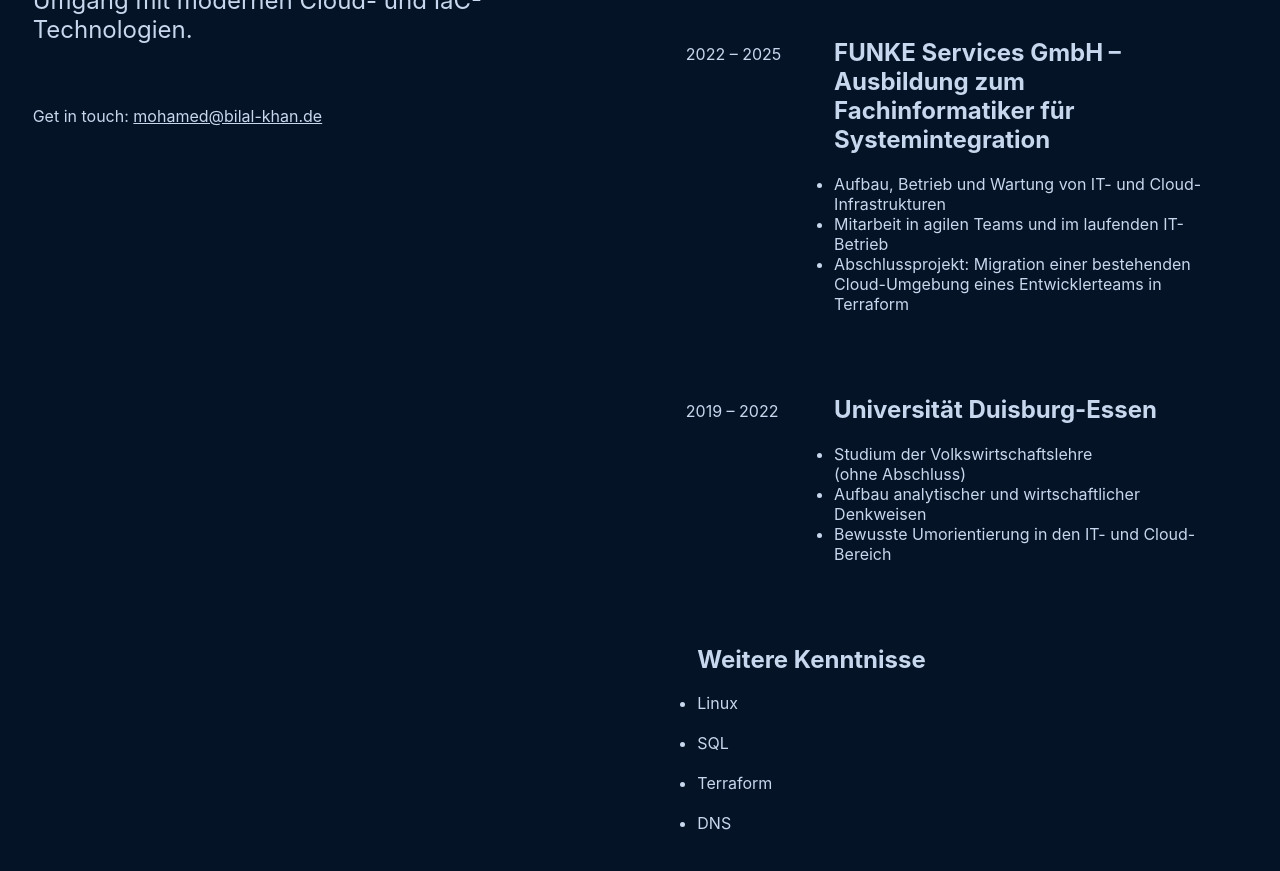
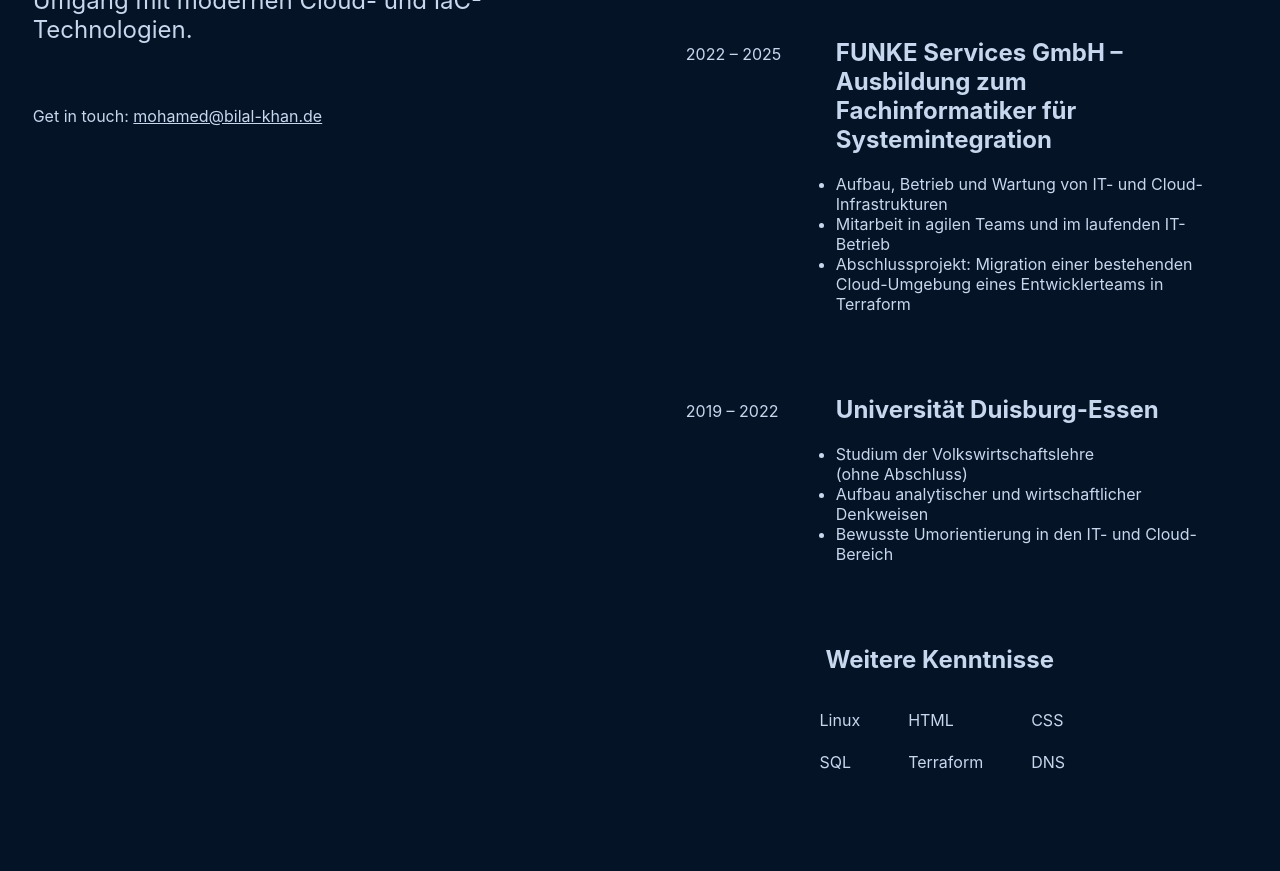
Before and after one commit to bilal-khan56/crispy-broccoli, a plain HTML site: page index.html in a window 1280 px wide. Shown: the part 402-1273 px from the top of the page. After the commit the page ends 1248 px from the top, so only its background shows below. Drawn offline with Linux system fonts and the light colour scheme; a web font is replaced by a local one.

Commit message:
weitere kenntnisse

```diff
--- a/index.html
+++ b/index.html
@@ -58,7 +58,6 @@
                 </div>
 
                 <div class="box">
-
                     <div class="year">
                         <p>2022 – 2025</p>
                     </div>
@@ -79,7 +78,6 @@
                 </div>
 
                 <div class="box">
-
                     <div class="year">
                         <p>2019 – 2022</p>
                     </div>
@@ -101,23 +99,24 @@
                 </div>
 
                 <div class="box">
-                    <div class="box-text">
-                        <h2 class="titel">Weitere Kenntnisse</h2>
-                        <ul class="weitere">
-                            <li class="weitere">
-                                <a>Linux</a>
-                            </li>
-                            <li class="weitere">
-                                <a>SQL</a>
-                            </li>
-                            <li class="weitere">
-                                <a>Terraform</a>
-                            </li>
-                            <li class="weitere">
-                                <a>DNS</a>
-                            </li>
-                        </ul>
+                    <div id="ps">
+                        <div class="box-text">
+                            <h2 class="titel">Weitere Kenntnisse</h2>
+                                <table>
+                                    <tr>
+                                        <td>Linux</td>
+                                        <td>HTML</td>
+                                        <td>CSS</td>
+                                    </tr>
+                                    <tr>
+                                        <td>SQL</td>
+                                        <td>Terraform</td>
+                                        <td>DNS</td>
+                                    </tr>
+                                </table>
+                        </div>
                     </div>
+                </div>
             </div>
         </section>
     </div>
--- a/style.css
+++ b/style.css
@@ -78,7 +78,7 @@ a[href^="mailto:"]
 }
 
 .box-text {
-    width: 80%;
+    flex: 1;
 }
 
 .titel {
@@ -86,14 +86,23 @@ a[href^="mailto:"]
 }
 
 .year {
-    width: 20%;
+    min-width: 110px;
     margin-top: 10px;
     margin-left: 5%;
     /*background-color: aqua;*/
 }
 
-.weitere {
-    margin-block-end:1lh;
+.box:last-child {
+    justify-content: center;
+}
+
+table {
+    margin: 20px auto;
+    border-spacing: 20px 10px;
+}
+
+td {
+    padding: 6px 14px;
 }
 
 
@@ -112,7 +121,7 @@ a[href^="mailto:"]
     }
 }
 
-.container-ps {
+/*.container-ps {
     background-color: brown;
     z-index: 2;
-}
+}*/
```
